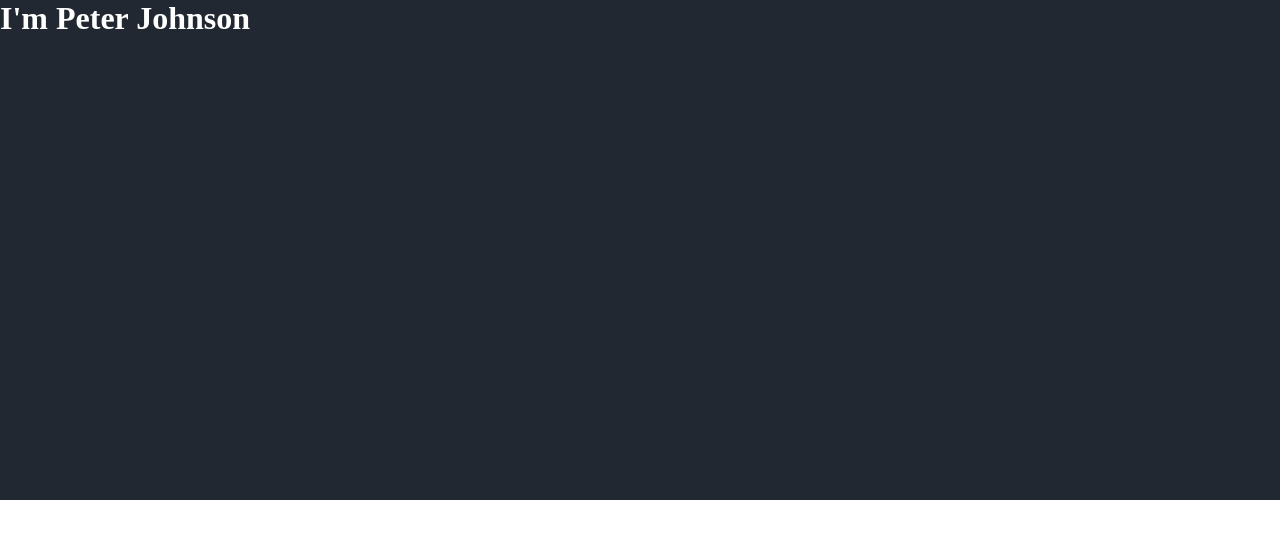
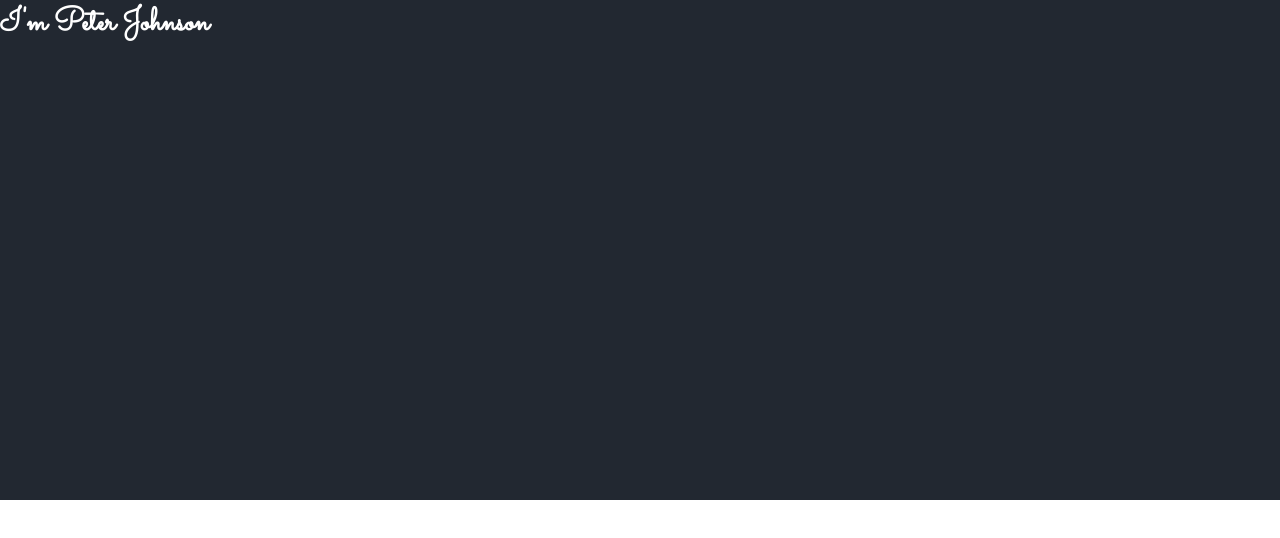
Before and after one commit to peterjohnson1000/personal_portfolio, a plain HTML site: page index.html in a window 1280 px wide. Drawn offline with Linux system fonts and the light colour scheme.

Commit message:
embedded fonts

```diff
--- a/index.html
+++ b/index.html
@@ -5,6 +5,7 @@
     <meta name="viewport" content="width=device-width, initial-scale=1.0">
     <title>Peter Johnson</title>
     <link rel="stylesheet" href="style.css">
+    <link href="https://fonts.googleapis.com/css2?family=Merriweather:wght@300&family=Montserrat:wght@100&family=Sacramento&display=swap" rel="stylesheet">
 </head>
 
 <body>
--- a/style.css
+++ b/style.css
@@ -1,10 +1,17 @@
 body {
   margin: 0;
+  font-family: "Merriweather", serif;
 }
 
 h1 {
   color: white;
   margin: 0;
+  font-family: "Sacramento", cursive;
+}
+
+h2,
+h3 {
+  font-family: "Montserrat", sans-serif;
 }
 
 .first_container {
```
